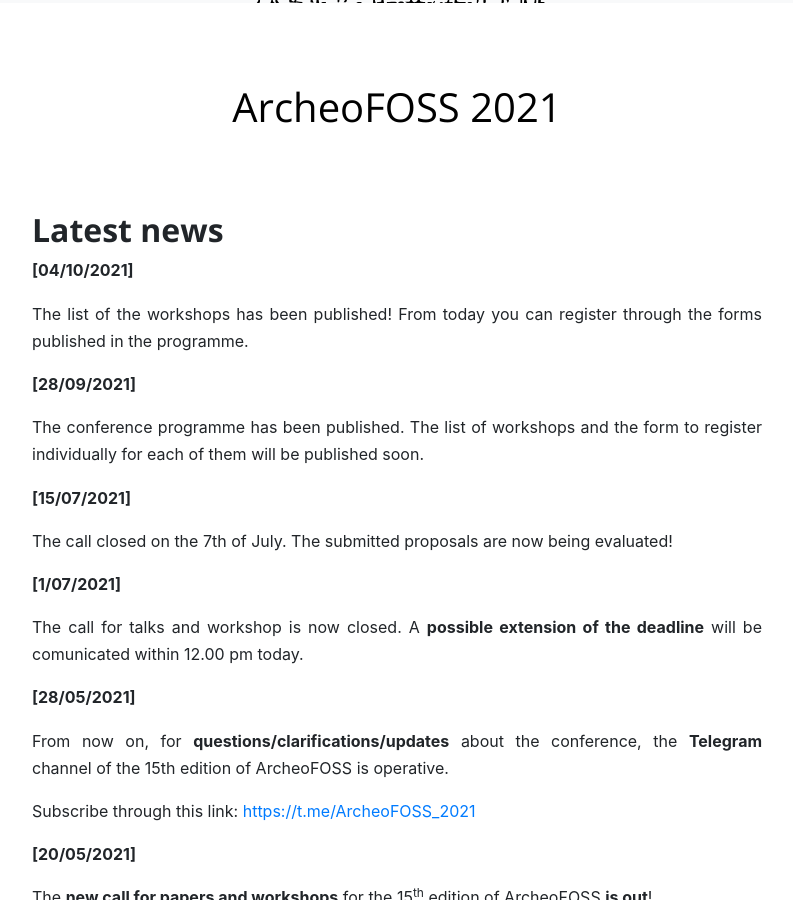
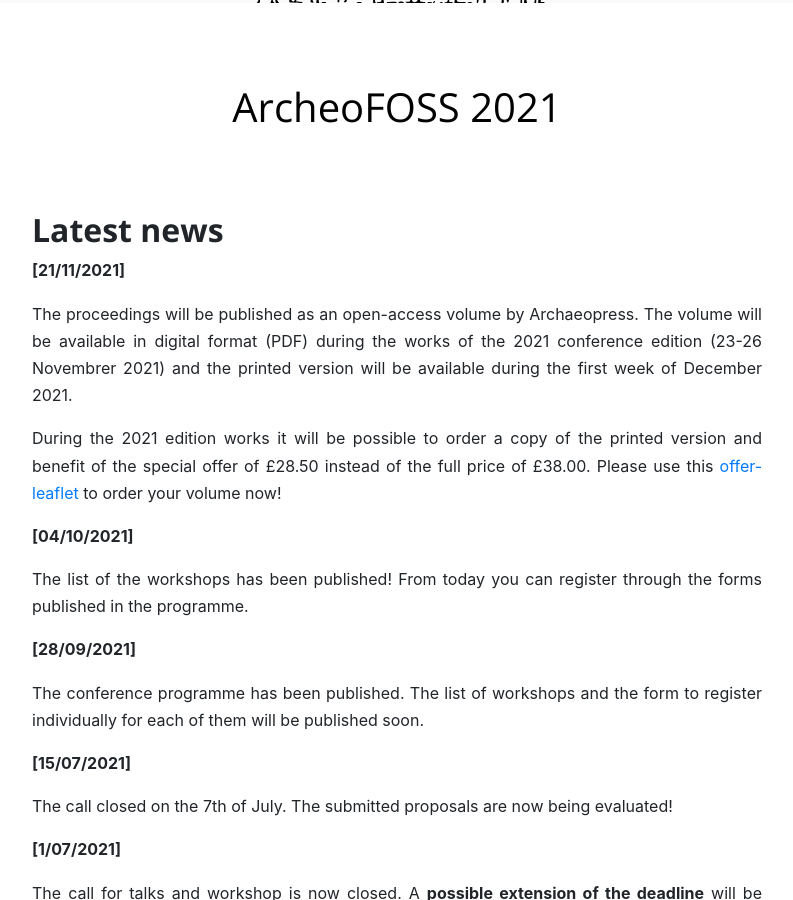
Before and after one commit to archeofoss/2021, a Jekyll site: the page built from index.md, in a window 1280 px wide and 900 px high, scrolled down 897 px. Shown: the whole window, without its empty margins (243-1036 px from the left). Built offline with Jekyll 4.4.1, drawn with Linux system fonts in a browser that asks for light colours; nearby versions of some CDN libraries.

Commit message:
2020 proceedings

```diff
--- a/index.md
+++ b/index.md
@@ -6,6 +6,13 @@
 ---
 
 ## Latest news
+
+**[21/11/2021]**
+
+The proceedings will be published as an open-access volume by Archaeopress. The volume will be available in digital format (PDF) during the works of the 2021 conference edition (23-26 Novembrer 2021) and the printed version will be available during the first week of December 2021.
+
+During the 2021 edition works it will be possible to order a copy of the printed version and benefit of the special offer of £28.50 instead of the full price of £38.00. Please use this [offer-leaflet](https://2020.archeofoss.org/images/AA%20Bogdani%20pre-order%20offer.pdf) to order your volume now!
+
 
 **[04/10/2021]**
 
```
